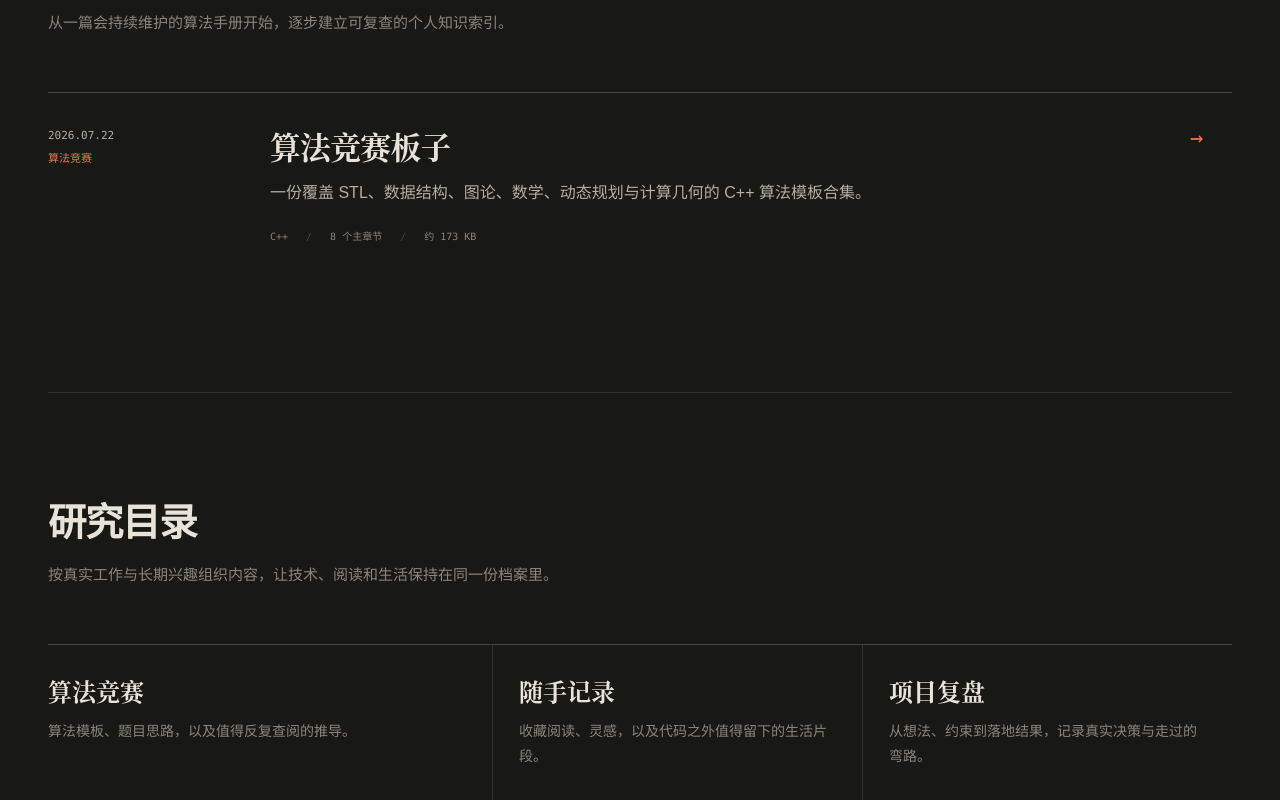
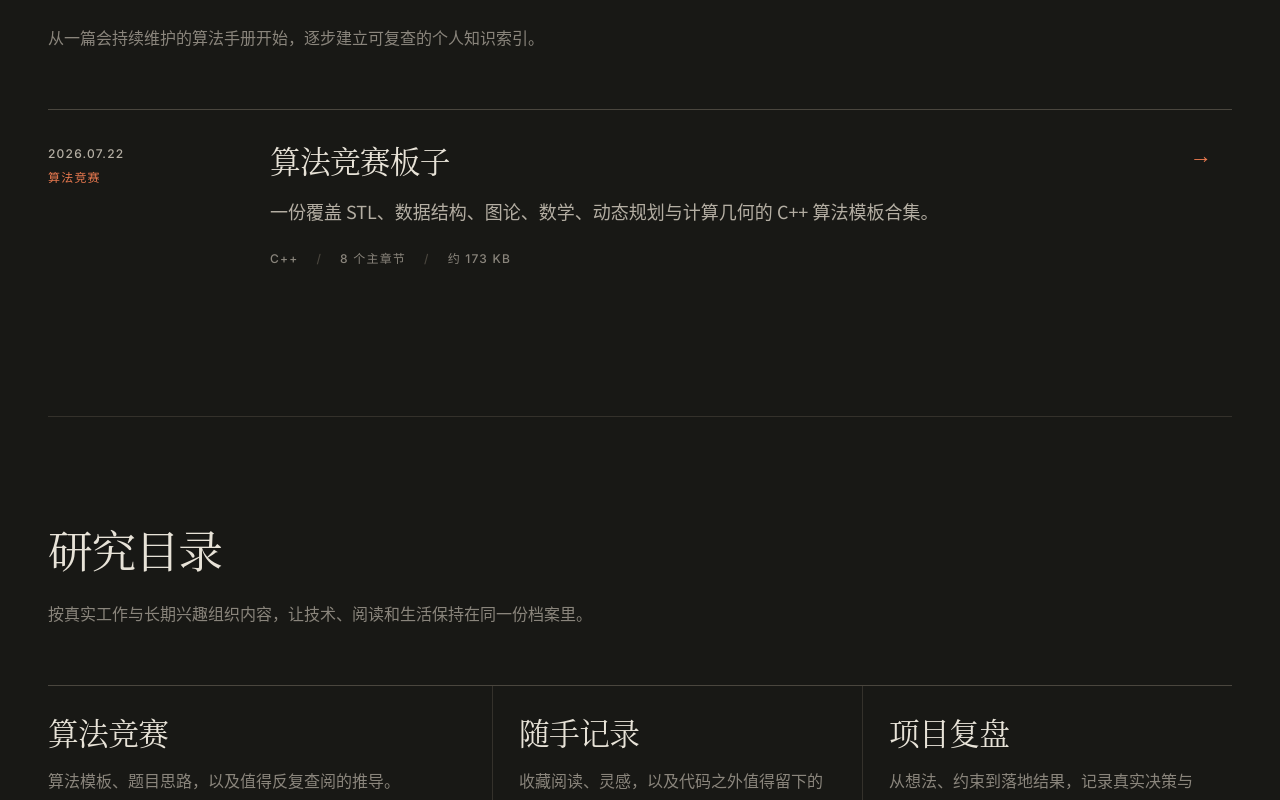
Before and after one commit to IoveCelestina/Manifold, a Next.js app in the folder blog/: page / in a window 1280 px wide. Shown: the part 960-1760 px from the top of the page. Built offline with nearby package versions, Linux system fonts and the light colour scheme.

Commit message:
style(blog): establish editorial typography

```diff
--- a/blog/app/globals.css
+++ b/blog/app/globals.css
@@ -1,10 +1,23 @@
 @import "tailwindcss";
 
 :root {
-  --font-display: "MiSans VF", MiSans, "HarmonyOS Sans SC", "Microsoft YaHei UI", "PingFang SC", sans-serif;
-  --font-body: "MiSans VF", MiSans, "HarmonyOS Sans SC", "Microsoft YaHei UI", "PingFang SC", sans-serif;
-  --font-editorial: "Source Han Serif SC", "Noto Serif CJK SC", "Songti SC", STSong, serif;
+  --font-display: var(--font-noto-serif-sc), "Source Han Serif SC", "Noto Serif CJK SC", "Songti SC", STSong, serif;
+  --font-body: var(--font-noto-sans-sc), "Source Han Sans SC", "Noto Sans CJK SC", "PingFang SC", "Microsoft YaHei UI", sans-serif;
+  --font-meta: var(--font-inter), Inter, "Helvetica Neue", Arial, sans-serif;
+  --font-editorial: var(--font-display);
   --font-mono: "IBM Plex Mono", "Fira Code", "Cascadia Code", Consolas, monospace;
+  --type-display-hero: clamp(64px, 5.5vw, 80px);
+  --type-heading-2: clamp(40px, 3.5vw, 48px);
+  --type-heading-3: clamp(28px, 2.4vw, 32px);
+  --type-article-title: clamp(36px, 3.4vw, 42px);
+  --type-body: 18px;
+  --type-body-small: 16px;
+  --type-meta: 12px;
+  --leading-display: 1.15;
+  --leading-heading: 1.25;
+  --leading-body: 1.9;
+  --tracking-display: -.03em;
+  --tracking-meta: .1em;
   --canvas: #181815;
   --surface: #22211d;
   --surface-raised: #292823;
@@ -29,8 +42,12 @@ body {
   background: var(--canvas);
   color: var(--text-primary);
   font-family: var(--font-body);
-  font-size: 16px;
-  line-height: 1.75;
+  font-size: var(--type-body);
+  font-weight: 400;
+  line-height: var(--leading-body);
+  letter-spacing: 0;
+  font-kerning: normal;
+  font-synthesis: none;
   text-rendering: optimizeLegibility;
   -webkit-font-smoothing: antialiased;
 }
@@ -53,7 +70,7 @@ img { max-width: 100%; }
   backdrop-filter: blur(8px);
 }
 .header-inner { display: grid; grid-template-columns: 1fr auto; align-items: center; height: 100%; }
-.brand { display: inline-flex; align-items: center; gap: 11px; width: max-content; font: 600 12px/1 var(--font-mono); letter-spacing: .08em; }
+.brand { display: inline-flex; align-items: center; gap: 11px; width: max-content; font: 600 var(--type-meta)/1 var(--font-meta); letter-spacing: .1em; }
 .brand small { color: var(--text-muted); font: inherit; }
 .brand-mark {
   display: grid;
@@ -63,11 +80,11 @@ img { max-width: 100%; }
   border: 1px solid var(--accent);
   border-radius: 2px;
   color: var(--accent);
-  font: 700 13px/1 var(--font-mono);
+  font: 600 13px/1 var(--font-meta);
   letter-spacing: 0;
 }
 .site-header nav { display: flex; align-items: stretch; height: 100%; gap: 34px; }
-.site-header nav a { position: relative; display: grid; place-items: center; color: var(--text-muted); font-size: 13px; }
+.site-header nav a { position: relative; display: grid; place-items: center; color: var(--text-muted); font-family: var(--font-body); font-size: 13px; font-weight: 400; }
 .site-header nav a::after { position: absolute; right: 0; bottom: -1px; left: 0; height: 2px; background: var(--accent); content: ""; transform: scaleX(0); transform-origin: left; transition: transform 180ms ease; }
 .site-header nav a:hover { color: var(--text-primary); }
 .site-header nav a:hover::after, .site-header nav a:focus-visible::after { transform: scaleX(1); }
@@ -81,12 +98,12 @@ img { max-width: 100%; }
   column-gap: 24px;
 }
 .hero-copy { grid-column: 1 / span 7; align-self: center; max-width: 780px; }
-.hero-kicker { margin: 0 0 23px; color: var(--accent); font: 600 11px/1.5 var(--font-mono); letter-spacing: .14em; }
-.hero h1 { margin: 0; font-family: var(--font-display); font-size: clamp(58px, 5.5vw, 76px); font-weight: 720; line-height: .99; letter-spacing: -.055em; }
+.hero-kicker { margin: 0 0 23px; color: var(--accent); font: 600 var(--type-meta)/1.5 var(--font-meta); letter-spacing: .12em; }
+.hero h1 { margin: 0; font-family: var(--font-display); font-size: var(--type-display-hero); font-weight: 600; line-height: var(--leading-display); letter-spacing: var(--tracking-display); }
 .hero h1 span { display: block; color: var(--text-secondary); }
-.hero-lede { max-width: 560px; margin: 28px 0 0; color: var(--text-secondary); font-size: 18px; line-height: 1.72; }
+.hero-lede { max-width: 560px; margin: 28px 0 0; color: var(--text-secondary); font-size: var(--type-body); font-weight: 400; line-height: var(--leading-body); }
 .hero-actions { display: flex; align-items: center; gap: 26px; margin-top: 34px; }
-.primary-button, .secondary-button { display: inline-flex; min-height: 42px; align-items: center; justify-content: center; white-space: nowrap; font-size: 13px; font-weight: 650; transition: color 170ms ease, background-color 170ms ease, border-color 170ms ease, transform 170ms ease; }
+.primary-button, .secondary-button { display: inline-flex; min-height: 42px; align-items: center; justify-content: center; white-space: nowrap; font-family: var(--font-body); font-size: 13px; font-weight: 500; transition: color 170ms ease, background-color 170ms ease, border-color 170ms ease, transform 170ms ease; }
 .primary-button { padding: 0 18px; border: 1px solid var(--accent); border-radius: 2px; background: var(--accent); color: var(--canvas); }
 .secondary-button { border-bottom: 1px solid var(--border-strong); color: var(--text-secondary); }
 .primary-button:hover { background: transparent; color: var(--accent); }
@@ -98,14 +115,14 @@ img { max-width: 100%; }
 .cover-visual img { display: block; width: 100%; height: clamp(420px, 57vh, 560px); border: 1px solid var(--border); border-radius: 4px; object-fit: cover; object-position: center; filter: saturate(.82) contrast(1.04); transition: filter 240ms ease; }
 .cover-visual:hover img { filter: saturate(.95) contrast(1.04); }
 .cover-visual figcaption { display: grid; grid-template-columns: 88px minmax(0, 1fr); gap: 4px 20px; padding-top: 16px; }
-.cover-visual figcaption span { grid-row: 1 / span 2; color: var(--accent); font: 600 11px/1.5 var(--font-mono); }
-.cover-visual figcaption strong { font-family: var(--font-editorial); font-size: 18px; font-weight: 600; line-height: 1.4; }
-.cover-visual figcaption small { color: var(--text-muted); font: 500 10px/1.6 var(--font-mono); }
+.cover-visual figcaption span { grid-row: 1 / span 2; color: var(--accent); font: 600 var(--type-meta)/1.5 var(--font-meta); letter-spacing: .08em; }
+.cover-visual figcaption strong { font-family: var(--font-display); font-size: 18px; font-weight: 500; line-height: 1.4; letter-spacing: -.015em; }
+.cover-visual figcaption small { color: var(--text-muted); font: 500 11px/1.6 var(--font-meta); letter-spacing: .08em; }
 
 .latest-section, .topics-section, .about-section { padding-block: 108px; border-top: 1px solid var(--border); }
 .section-heading { max-width: 700px; margin-bottom: 56px; }
-.section-heading h2 { margin: 0; font-size: clamp(34px, 3vw, 42px); font-weight: 680; line-height: 1.12; letter-spacing: -.035em; }
-.section-heading > p { max-width: 570px; margin: 18px 0 0; color: var(--text-muted); font-size: 15px; line-height: 1.75; }
+.section-heading h2 { margin: 0; font-family: var(--font-display); font-size: var(--type-heading-2); font-weight: 500; line-height: var(--leading-heading); letter-spacing: var(--tracking-display); }
+.section-heading > p { max-width: 570px; margin: 18px 0 0; color: var(--text-muted); font-size: var(--type-body-small); font-weight: 400; line-height: 1.85; }
 
 .post-row {
   display: grid;
@@ -115,30 +132,30 @@ img { max-width: 100%; }
   padding: 34px 0 40px;
   border-top: 1px solid var(--border-strong);
 }
-.post-date { display: flex; flex-direction: column; gap: 5px; color: var(--text-secondary); font: 500 11px/1.6 var(--font-mono); }
+.post-date { display: flex; flex-direction: column; gap: 5px; color: var(--text-secondary); font: 500 var(--type-meta)/1.6 var(--font-meta); letter-spacing: var(--tracking-meta); }
 .post-date small { color: var(--accent); font: inherit; }
-.post-main h3 { margin: 0 0 12px; font-family: var(--font-editorial); font-size: clamp(27px, 2.4vw, 34px); font-weight: 600; line-height: 1.28; letter-spacing: -.02em; transition: color 170ms ease; }
-.post-main > p { max-width: 720px; margin: 0 0 22px; color: var(--text-secondary); line-height: 1.75; }
-.post-stats { display: flex; flex-wrap: wrap; gap: 8px 18px; color: var(--text-muted); font: 500 10px/1.5 var(--font-mono); }
+.post-main h3 { margin: 0 0 12px; font-family: var(--font-display); font-size: var(--type-heading-3); font-weight: 500; line-height: var(--leading-heading); letter-spacing: -.025em; transition: color 170ms ease; }
+.post-main > p { max-width: 720px; margin: 0 0 22px; color: var(--text-secondary); font-size: var(--type-body); font-weight: 400; line-height: var(--leading-body); }
+.post-stats { display: flex; flex-wrap: wrap; gap: 8px 18px; color: var(--text-muted); font: 500 var(--type-meta)/1.5 var(--font-meta); letter-spacing: var(--tracking-meta); }
 .post-stats span + span::before { margin-right: 18px; color: var(--border-strong); content: "/"; }
-.post-arrow { color: var(--accent); font: 400 22px/1 var(--font-mono); transition: transform 170ms ease; }
+.post-arrow { color: var(--accent); font: 400 22px/1 var(--font-meta); transition: transform 170ms ease; }
 .post-row:hover h3 { color: var(--accent); }
 .post-row:hover .post-arrow { transform: translate(3px, -3px); }
 
 .topic-ledger { display: grid; grid-template-columns: 1.2fr repeat(2, minmax(0, 1fr)); border-top: 1px solid var(--border-strong); border-bottom: 1px solid var(--border); }
 .topic-entry { min-height: 210px; padding: 30px 26px 32px; border-left: 1px solid var(--border); }
 .topic-entry:first-child { padding-left: 0; border-left: 0; }
-.topic-entry h3 { margin: 0 0 12px; font-family: var(--font-editorial); font-size: 24px; font-weight: 600; line-height: 1.35; }
-.topic-entry p { max-width: 400px; margin: 0; color: var(--text-muted); font-size: 14px; line-height: 1.75; }
+.topic-entry h3 { margin: 0 0 12px; font-family: var(--font-display); font-size: var(--type-heading-3); font-weight: 500; line-height: var(--leading-heading); letter-spacing: -.02em; }
+.topic-entry p { max-width: 400px; margin: 0; color: var(--text-muted); font-size: var(--type-body-small); font-weight: 400; line-height: 1.85; }
 .topic-entry h3 { transition: color 170ms ease; }
 .topic-entry:hover h3 { color: var(--accent); }
 
 .about-section { display: grid; grid-template-columns: repeat(12, minmax(0, 1fr)); column-gap: 24px; }
 .about-section > div { grid-column: 3 / span 8; }
-.about-section h2 { max-width: 900px; margin: 0; font-family: var(--font-editorial); font-size: clamp(42px, 4.8vw, 64px); font-weight: 500; line-height: 1.18; letter-spacing: -.035em; }
-.about-section p { max-width: 680px; margin: 30px 0 0 auto; color: var(--text-secondary); font-size: 18px; line-height: 1.8; }
+.about-section h2 { max-width: 900px; margin: 0; font-family: var(--font-display); font-size: var(--type-heading-2); font-weight: 500; line-height: var(--leading-heading); letter-spacing: var(--tracking-display); }
+.about-section p { max-width: 680px; margin: 30px 0 0 auto; color: var(--text-secondary); font-size: var(--type-body); font-weight: 400; line-height: var(--leading-body); }
 .site-footer { display: flex; min-height: 120px; align-items: center; justify-content: space-between; border-top: 1px solid var(--border); color: var(--text-muted); }
-.site-footer p { margin: 0; font-size: 12px; }
+.site-footer p { margin: 0; font-family: var(--font-body); font-size: 13px; font-weight: 400; }
 
 .reveal { opacity: 0; transform: translateY(8px); animation: reveal-in 540ms cubic-bezier(.2, .65, .3, 1) forwards; }
 .reveal-delay { animation-delay: 120ms; }
@@ -165,42 +182,42 @@ img { max-width: 100%; }
 .docs-search:focus-within { border-color: var(--accent); }
 .docs-search input { min-width: 0; border: 0; outline: 0; background: transparent; color: var(--text-primary); font-size: 14px; }
 .docs-search input::placeholder { color: var(--text-muted); }
-.docs-search kbd { padding: 2px 6px; border: 1px solid var(--border-strong); border-radius: 2px; color: var(--text-muted); font: 11px/1.4 var(--font-mono); }
-.nav-kicker { margin: 34px 0 14px; color: var(--accent); font: 600 12px/1.5 var(--font-mono); letter-spacing: .08em; }
+.docs-search kbd { padding: 2px 6px; border: 1px solid var(--border-strong); border-radius: 2px; color: var(--text-muted); font: 500 11px/1.4 var(--font-meta); letter-spacing: .08em; }
+.nav-kicker { margin: 34px 0 14px; color: var(--accent); font: 600 var(--type-meta)/1.5 var(--font-meta); letter-spacing: .1em; }
 .docs-left nav, .docs-right nav { display: flex; flex-direction: column; }
 .docs-left nav a { padding: 8px 12px 8px 14px; border-left: 2px solid transparent; color: var(--text-muted); font-size: 14px; line-height: 1.6; }
 .docs-left nav a:hover, .docs-left nav a.active { border-left-color: var(--accent); color: var(--text-primary); }
 .docs-left nav a.nested { padding-left: 28px; }
 .nav-note { margin-top: 32px; padding-top: 21px; border-top: 1px solid var(--border); }
-.nav-note span { color: var(--accent); font: 600 12px/1.5 var(--font-mono); }
+.nav-note span { color: var(--accent); font: 600 var(--type-meta)/1.5 var(--font-meta); letter-spacing: .1em; }
 .nav-note p { margin: 9px 0 0; color: var(--text-muted); font-size: 13px; line-height: 1.7; }
 
-.docs-right > p { margin: 0 0 15px; color: var(--text-muted); font: 600 12px/1.5 var(--font-mono); letter-spacing: .08em; }
+.docs-right > p { margin: 0 0 15px; color: var(--text-muted); font: 600 var(--type-meta)/1.5 var(--font-meta); letter-spacing: .1em; }
 .docs-right nav { border-left: 1px solid var(--border); }
 .docs-right nav a { margin-left: -1px; padding: 7px 0 7px 16px; border-left: 2px solid transparent; color: var(--text-muted); font-size: 14px; line-height: 1.55; }
 .docs-right nav a.nested { padding-left: 29px; }
 .docs-right nav a:hover, .docs-right nav a.active { border-left-color: var(--accent); color: var(--text-primary); }
 
-.breadcrumbs { display: flex; gap: 9px; margin-bottom: 56px; color: var(--text-muted); font-size: 11px; }
+.breadcrumbs { display: flex; gap: 9px; margin-bottom: 56px; color: var(--text-muted); font-family: var(--font-meta); font-size: var(--type-meta); font-weight: 500; letter-spacing: .08em; }
 .breadcrumbs a:hover { color: var(--accent); }
-.article-header .article-kind { margin: 0 0 20px; color: var(--accent); font: 600 10px/1.5 var(--font-mono); letter-spacing: .08em; }
-.article-header h1 { margin: 0; font-family: var(--font-display); font-size: clamp(44px, 4.2vw, 56px); font-weight: 720; line-height: 1.04; letter-spacing: -.045em; }
-.article-header > p:not(.article-kind) { max-width: 680px; margin: 22px 0 0; color: var(--text-secondary); font-size: 18px; line-height: 1.75; }
-.article-header > div { display: flex; flex-wrap: wrap; gap: 10px 24px; margin-top: 28px; color: var(--text-muted); font: 500 10px/1.5 var(--font-mono); }
+.article-header .article-kind { margin: 0 0 20px; color: var(--accent); font: 600 var(--type-meta)/1.5 var(--font-meta); letter-spacing: .1em; }
+.article-header h1 { margin: 0; font-family: var(--font-display); font-size: var(--type-article-title); font-weight: 500; line-height: var(--leading-display); letter-spacing: var(--tracking-display); }
+.article-header > p:not(.article-kind) { max-width: 680px; margin: 22px 0 0; color: var(--text-secondary); font-size: var(--type-body); font-weight: 400; line-height: var(--leading-body); }
+.article-header > div { display: flex; flex-wrap: wrap; gap: 10px 24px; margin-top: 28px; color: var(--text-muted); font: 500 var(--type-meta)/1.5 var(--font-meta); letter-spacing: var(--tracking-meta); }
 .article-header > div span + span::before { margin-right: 24px; color: var(--border-strong); content: "/"; }
 .article-separator { height: 1px; margin: 44px 0 58px; background: var(--border-strong); }
 
-.markdown-body { min-width: 0; max-width: 100%; overflow-wrap: anywhere; color: var(--text-secondary); font-size: 16px; line-height: 1.82; }
+.markdown-body { min-width: 0; max-width: 100%; overflow-wrap: anywhere; color: var(--text-secondary); font-family: var(--font-body); font-size: var(--type-body); font-weight: 400; line-height: var(--leading-body); letter-spacing: 0; }
 .markdown-body > h1, .markdown-body > h2, .markdown-body > h3, .markdown-body > h4 { scroll-margin-top: 96px; color: var(--text-primary); }
-.markdown-body > h1 { margin: 78px 0 27px; padding-bottom: 17px; border-bottom: 1px solid var(--border); font-family: var(--font-display); font-size: 34px; font-weight: 680; line-height: 1.25; letter-spacing: -.03em; }
+.markdown-body > h1 { margin: 78px 0 27px; padding-bottom: 17px; border-bottom: 1px solid var(--border); font-family: var(--font-display); font-size: 36px; font-weight: 500; line-height: var(--leading-heading); letter-spacing: var(--tracking-display); }
 .markdown-body > h1:first-child { margin-top: 0; }
-.markdown-body > h2 { margin: 56px 0 20px; font-family: var(--font-editorial); font-size: 25px; font-weight: 600; line-height: 1.4; letter-spacing: -.015em; }
-.markdown-body > h3 { margin: 42px 0 16px; font-size: 19px; line-height: 1.48; }
-.markdown-body > h4 { margin: 32px 0 13px; font-size: 16px; }
+.markdown-body > h2 { margin: 56px 0 20px; font-family: var(--font-display); font-size: 28px; font-weight: 500; line-height: 1.35; letter-spacing: -.02em; }
+.markdown-body > h3 { margin: 42px 0 16px; font-family: var(--font-display); font-size: 22px; font-weight: 500; line-height: 1.4; letter-spacing: -.015em; }
+.markdown-body > h4 { margin: 32px 0 13px; font-family: var(--font-display); font-size: 18px; font-weight: 500; line-height: 1.45; }
 .markdown-body p { margin: 0 0 21px; }
 .markdown-body a { color: var(--accent); text-decoration: underline; text-decoration-color: rgb(232 121 79 / 45%); text-underline-offset: 4px; }
 .markdown-body a:hover { text-decoration-color: currentColor; }
-.markdown-body strong { color: var(--text-primary); font-weight: 650; }
+.markdown-body strong { color: var(--text-primary); font-weight: 600; }
 .markdown-body ul, .markdown-body ol { margin: 0 0 23px; padding-left: 24px; }
 .markdown-body li { margin: 7px 0; padding-left: 4px; }
 .markdown-body li::marker { color: var(--accent); }
@@ -237,7 +254,7 @@ img { max-width: 100%; }
   .hero { grid-template-columns: repeat(8, minmax(0, 1fr)); min-height: auto; padding-block: 82px; }
   .hero-copy { grid-column: 1 / span 5; }
   .cover-visual { grid-column: 6 / span 3; }
-  .hero h1 { font-size: 58px; }
+  .hero h1 { font-size: clamp(58px, 6.2vw, 64px); line-height: var(--leading-display); }
   .cover-visual img { height: 470px; }
   .cover-visual figcaption { display: block; }
   .cover-visual figcaption span, .cover-visual figcaption strong, .cover-visual figcaption small { display: block; }
@@ -263,35 +280,35 @@ img { max-width: 100%; }
   .site-header nav { gap: 16px; }
   .site-header nav a { font-size: 12px; }
   .hero { display: block; min-height: auto; padding-block: 68px 82px; }
-  .hero h1 { max-width: 520px; font-size: clamp(44px, 12vw, 54px); line-height: 1.04; }
-  .hero-lede { margin-top: 24px; font-size: 17px; line-height: 1.7; }
+  .hero h1 { max-width: 520px; font-size: clamp(44px, 12vw, 54px); line-height: var(--leading-display); }
+  .hero-lede { margin-top: 24px; font-size: 17px; line-height: var(--leading-body); }
   .hero-actions { margin-top: 30px; }
   .cover-visual { margin-top: 58px; }
   .cover-visual img { height: min(118vw, 560px); }
   .cover-visual figcaption { display: grid; grid-template-columns: 76px minmax(0, 1fr); }
   .latest-section, .topics-section, .about-section { padding-block: 82px; }
   .section-heading { margin-bottom: 40px; }
-  .section-heading h2 { font-size: 34px; }
+  .section-heading h2 { font-size: 36px; line-height: var(--leading-heading); }
   .post-row { grid-template-columns: 1fr 28px; gap: 22px; }
   .post-date { grid-column: 1 / -1; flex-direction: row; gap: 18px; }
-  .post-main h3 { font-size: 27px; }
+  .post-main h3 { font-size: 28px; line-height: var(--leading-heading); }
   .topic-ledger { display: block; }
   .topic-entry, .topic-entry:nth-child(n) { display: block; min-height: 0; padding: 26px 42px 28px 0; border-right: 0; border-left: 0; border-top: 1px solid var(--border); }
   .topic-entry:first-child { border-top: 0; }
   .about-section { display: block; }
-  .about-section h2 { font-size: 42px; }
-  .about-section p { margin-top: 24px; font-size: 17px; }
+  .about-section h2 { font-size: 40px; line-height: var(--leading-heading); }
+  .about-section p { margin-top: 24px; font-size: 17px; line-height: var(--leading-body); }
   .site-footer { min-height: 108px; }
   .site-footer > p { display: none; }
   .docs-shell { width: calc(100% - 40px); padding-bottom: 76px; }
-  .article-header h1 { font-size: 40px; }
-  .article-header > p:not(.article-kind) { font-size: 17px; }
+  .article-header h1 { font-size: 38px; line-height: var(--leading-display); }
+  .article-header > p:not(.article-kind) { font-size: 17px; line-height: var(--leading-body); }
   .article-header > div { display: grid; gap: 5px; }
   .article-header > div span + span::before { display: none; }
   .article-separator { margin: 36px 0 46px; }
-  .markdown-body { font-size: 16px; line-height: 1.8; }
-  .markdown-body > h1 { margin-top: 64px; font-size: 30px; }
-  .markdown-body > h2 { font-size: 23px; }
+  .markdown-body { font-size: 17px; line-height: var(--leading-body); }
+  .markdown-body > h1 { margin-top: 64px; font-size: 30px; line-height: 1.3; }
+  .markdown-body > h2 { font-size: 24px; line-height: 1.4; }
   .markdown-body pre { margin-inline: -8px; padding: 20px 18px; }
 }
 
--- a/blog/app/layout.tsx
+++ b/blog/app/layout.tsx
@@ -1,6 +1,30 @@
 import type { Metadata } from "next";
+import { Inter, Noto_Sans_SC, Noto_Serif_SC } from "next/font/google";
 import "katex/dist/katex.min.css";
 import "./globals.css";
+
+const displayFont = Noto_Serif_SC({
+  weight: "variable",
+  subsets: ["latin"],
+  display: "swap",
+  preload: false,
+  variable: "--font-noto-serif-sc",
+});
+
+const bodyFont = Noto_Sans_SC({
+  weight: "variable",
+  subsets: ["latin"],
+  display: "swap",
+  preload: false,
+  variable: "--font-noto-sans-sc",
+});
+
+const metaFont = Inter({
+  weight: "variable",
+  subsets: ["latin"],
+  display: "swap",
+  variable: "--font-inter",
+});
 
 export const metadata: Metadata = {
   metadataBase: new URL("https://blog.zstuacm.xyz"),
@@ -17,5 +41,13 @@ export const metadata: Metadata = {
 };
 
 export default function RootLayout({ children }: Readonly<{ children: React.ReactNode }>) {
-  return <html lang="zh-CN" suppressHydrationWarning><body>{children}</body></html>;
+  return (
+    <html
+      className={`${displayFont.variable} ${bodyFont.variable} ${metaFont.variable}`}
+      lang="zh-CN"
+      suppressHydrationWarning
+    >
+      <body>{children}</body>
+    </html>
+  );
 }
```
